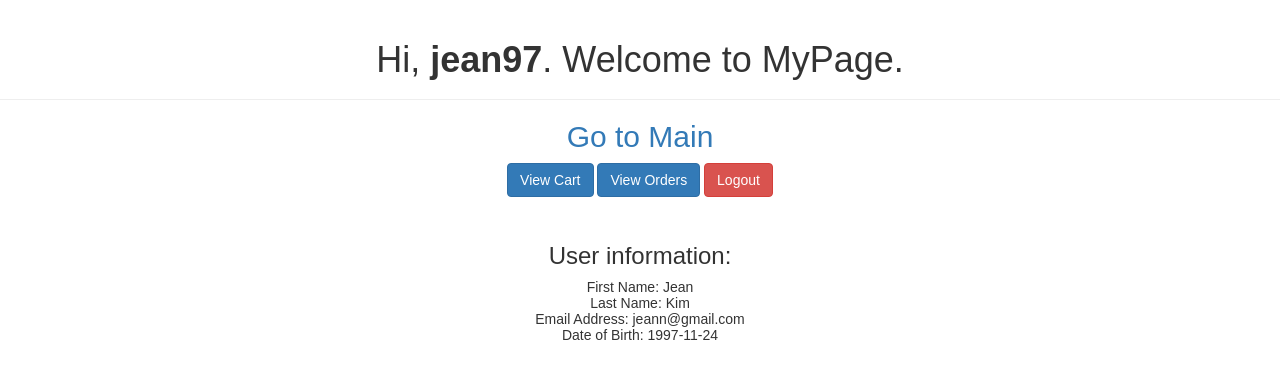
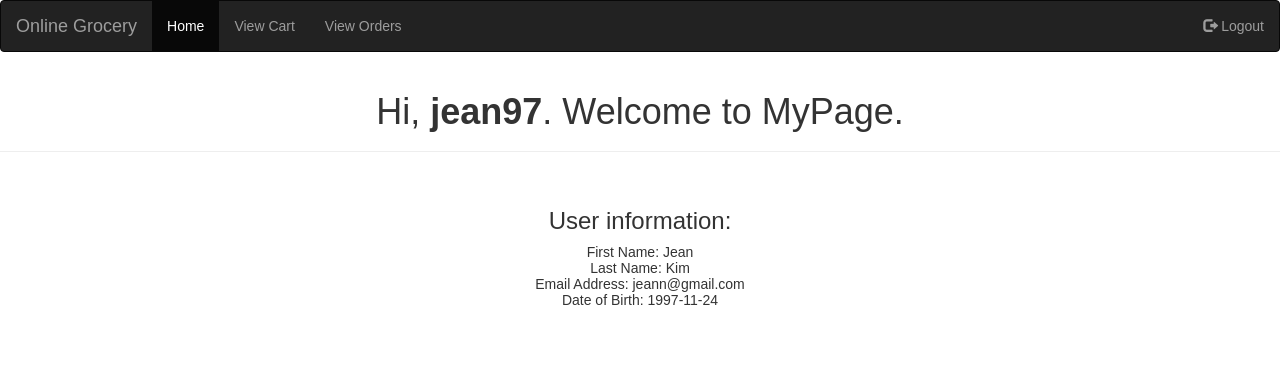
Before and after one commit to clarelee18/CSE305, a PHP site: page /welcome.php in a window 1280 px wide. Shown: the top 379 px of the page. Run offline with PHP 8.4, Linux system fonts and the light colour scheme; a user stored in the database is signed in; data comes from the database, SQL or seed files in the repository.

Commit message:
update my page nav bar

```diff
--- a/Public/welcome.php
+++ b/Public/welcome.php
@@ -18,21 +18,32 @@ if(!isset($_SESSION["loggedin"]) || $_SESSION["loggedin"] !== true){
 <head>
     <meta charset="UTF-8">
     <title>Welcome</title>
-    <link rel="stylesheet" href="https://maxcdn.bootstrapcdn.com/bootstrap/3.3.7/css/bootstrap.css">
+    <link rel="stylesheet" href="https://maxcdn.bootstrapcdn.com/bootstrap/3.4.1/css/bootstrap.min.css">
+    <script src="https://ajax.googleapis.com/ajax/libs/jquery/3.5.1/jquery.min.js"></script>
+    <script src="https://maxcdn.bootstrapcdn.com/bootstrap/3.4.1/js/bootstrap.min.js"></script>
     <style type="text/css">
         body{ font: 14px sans-serif; text-align: center; }
     </style>
 </head>
 <body>
+    <nav class="navbar navbar-inverse">
+    <div class="container-fluid">
+        <div class="navbar-header">
+            <a class="navbar-brand" href="index.php">Online Grocery</a>
+        </div>
+        <ul class="nav navbar-nav">
+            <li class="active"><a href="index.php">Home</a></li>
+            <li><a href="cart.php">View Cart</a></li>
+            <li><a href="order.php">View Orders</a></li>
+        </ul>
+        <ul class="nav navbar-nav navbar-right">
+            <li><a href="logout.php"><span class="glyphicon glyphicon-log-out"></span> Logout</a></li>
+        </ul>
+    </div>
+    </nav>
     <div class="page-header">
         <h1>Hi, <b><?php echo htmlspecialchars($_SESSION["username"]); ?></b>. Welcome to MyPage.</h1>
     </div>
-    <p>
-        <a href="index.php"><h2>Go to Main</h2>
-        <a href="cart.php" class="btn btn-primary">View Cart</a>
-        <a href="order.php" class="btn btn-primary">View Orders</a>
-        <a href="logout.php" class="btn btn-danger">Logout</a>
-    </p>
   <br><h3>User information: </h3>
     <p>
         <?php
```
